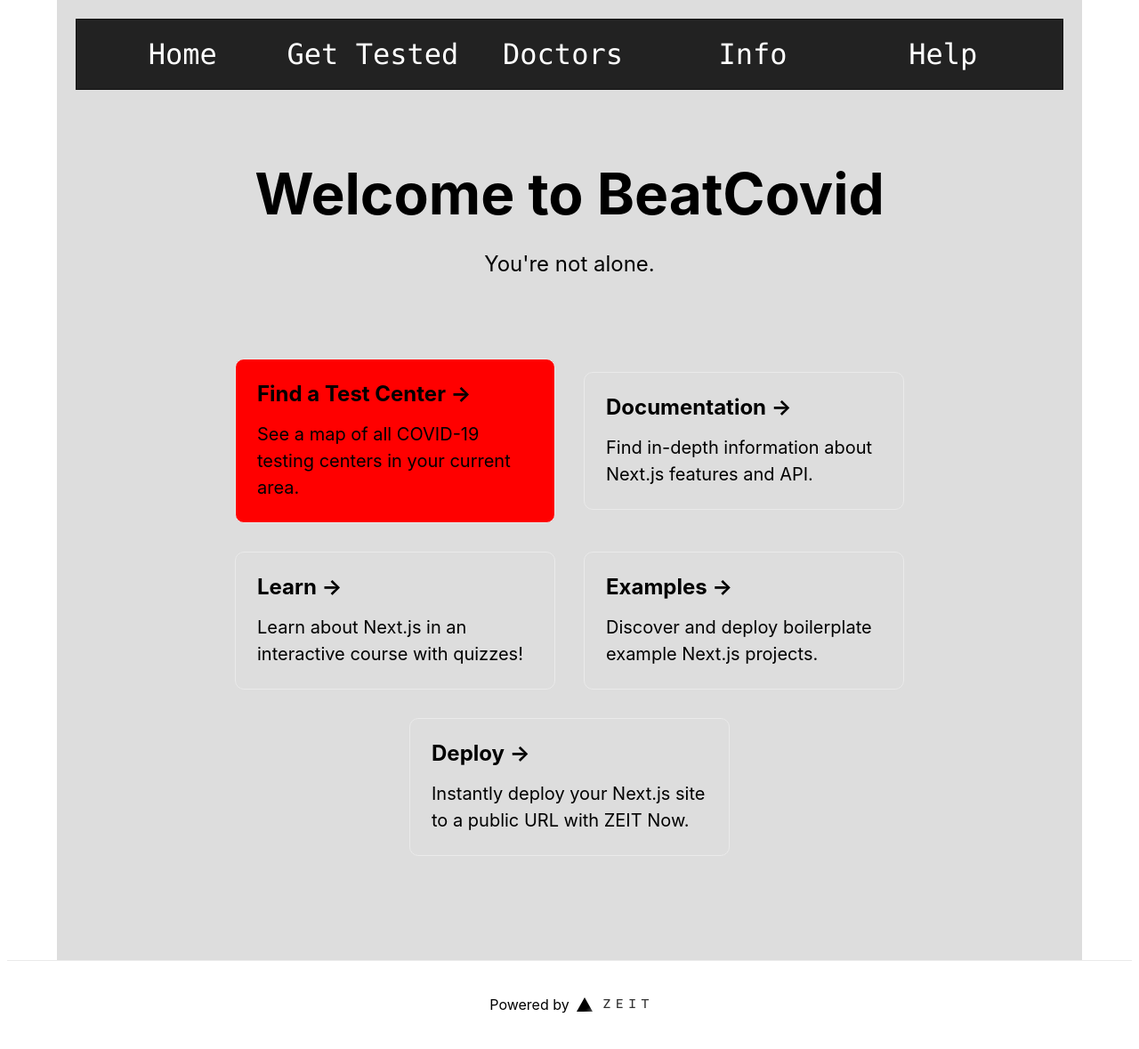
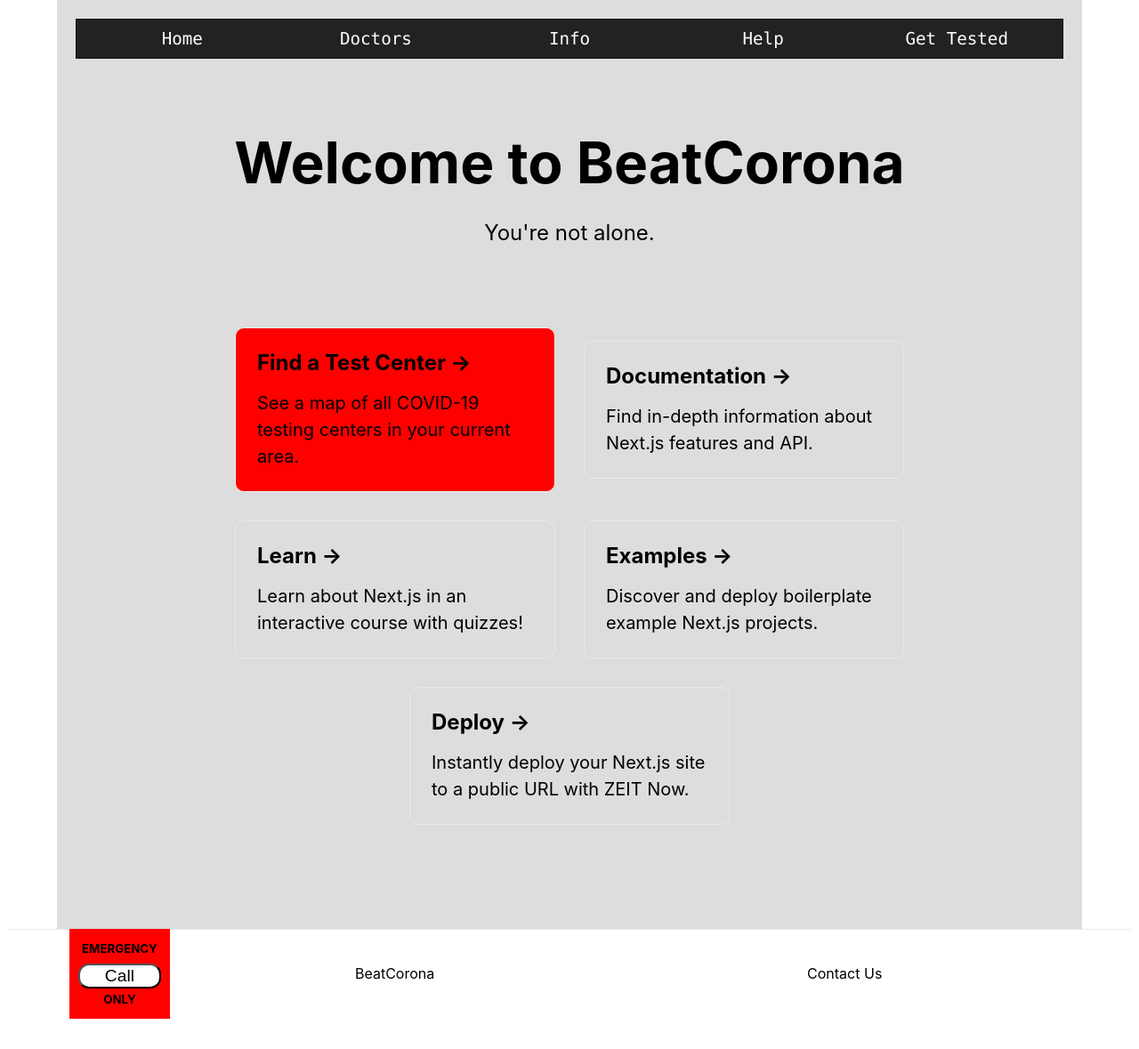
Before and after one commit to beatcorona/eidentity, a Next.js app: page / in a window 1280 px wide. Shown: the whole page at 89% size. After the commit the page ends 1145 px from the top, so only its background shows below. Built offline with nearby package versions, Linux system fonts and the light colour scheme.

Commit message:
added footer with emergency call button

```diff
--- a/components/Header.js
+++ b/components/Header.js
@@ -1,27 +1,23 @@
 import Link from 'next/link';
 
 const linkStyle = {
-  marginRight: 15,
   color: '#fff',
-  fontSize: '2rem',
+  fontSize: '1.2rem',
   textDecoration: 'none',
   fontFamily: 'Menlo, Monaco, DejaVu Sans Mono',
   textAlign: 'center',
-  width: '200px'
+  width: '20%'
 };
 
 const headerStyle = {
     border: '1px solid #111',
-    padding: 20,
+    padding: 10,
 }
 
 const Header = () => (
   <div style={headerStyle} className="header">
     <Link href="/">
       <a title="BeatCorona" style={linkStyle}>Home</a>
-    </Link>
-    <Link href="/test-centers">
-      <a title="COVID-19 Test Centers" style={linkStyle}>Get Tested</a>
     </Link>
     <Link href="/doctors">
       <a title="COVID-19 Doctors" style={linkStyle}>Doctors</a>
@@ -31,6 +27,9 @@
     </Link>
     <Link href="/help">
       <a title="BeatCorona Help" style={linkStyle}>Help</a>
+    </Link>
+    <Link href="/test-centers">
+      <a title="COVID-19 Test Centers" style={linkStyle}>Get Tested</a>
     </Link>
   <style jsx>
       {`
@@ -42,6 +41,7 @@
             align-items: center;
         }
           .headerStyle a {
+              text-align: center;
         }
          a:hover {
             color: red;
--- a/pages/index.js
+++ b/pages/index.js
@@ -4,13 +4,13 @@
 const Home = () => (
   <div className="container">
     <Head>
-      <title>Create Next App</title>
+      <title>BeatCorona</title>
       <link rel="icon" href="/favicon.ico" />
     </Head>
     <Layout>
     <main>
       <h1 className="title">
-        Welcome to BeatCovid
+        Welcome to BeatCorona
       </h1>
 
       <p className="description">
@@ -54,16 +54,55 @@
     </main>
     </Layout>
     <footer>
-      <a
-        href="https://zeit.co?utm_source=create-next-app&utm_medium=default-template&utm_campaign=create-next-app"
-        target="_blank"
-        rel="noopener noreferrer"
-        >
-        Powered by <img src="/zeit.svg" alt="ZEIT Logo" />
-      </a>
+      <div className="emergency">
+        <h5 className="emergency-notice">EMERGENCY</h5>
+        <button><a href="tel:021-040-77oo">Call</a></button>
+        <h5 className="emergency-notice">ONLY</h5>
+      </div>
+      <div className="left-footer">
+        <p>BeatCorona</p>
+      </div>
+      <div className="right-footer">
+        <p><a href="/help">
+          Contact Us
+          </a>
+          </p>
+      </div>
     </footer>
 
     <style jsx>{`
+      footer {
+        width: 90vw;
+        margin: 0 auto;
+      }
+      .emergency {
+        background: red;
+        padding: 10px;
+      }
+      .emergency h5 {
+        text-align: center;
+        padding: 4px;
+        margin: 0;
+      }
+      .emergency button {
+        background: white;
+        width: 100%;
+        margin-top: 5px;
+        border-radius: 12px;
+        font-size: 1.2rem;
+      }
+      .left-footer {
+        width: 40%;
+      }
+      .left-footer p {
+        text-align: center;
+      }
+      .right-footer p {
+        text-align: center;
+      }
+      .right-footer {
+        width: 40%;
+      }
       .container {
         min-height: 100vh;
         padding: 0 0.5rem;
```
